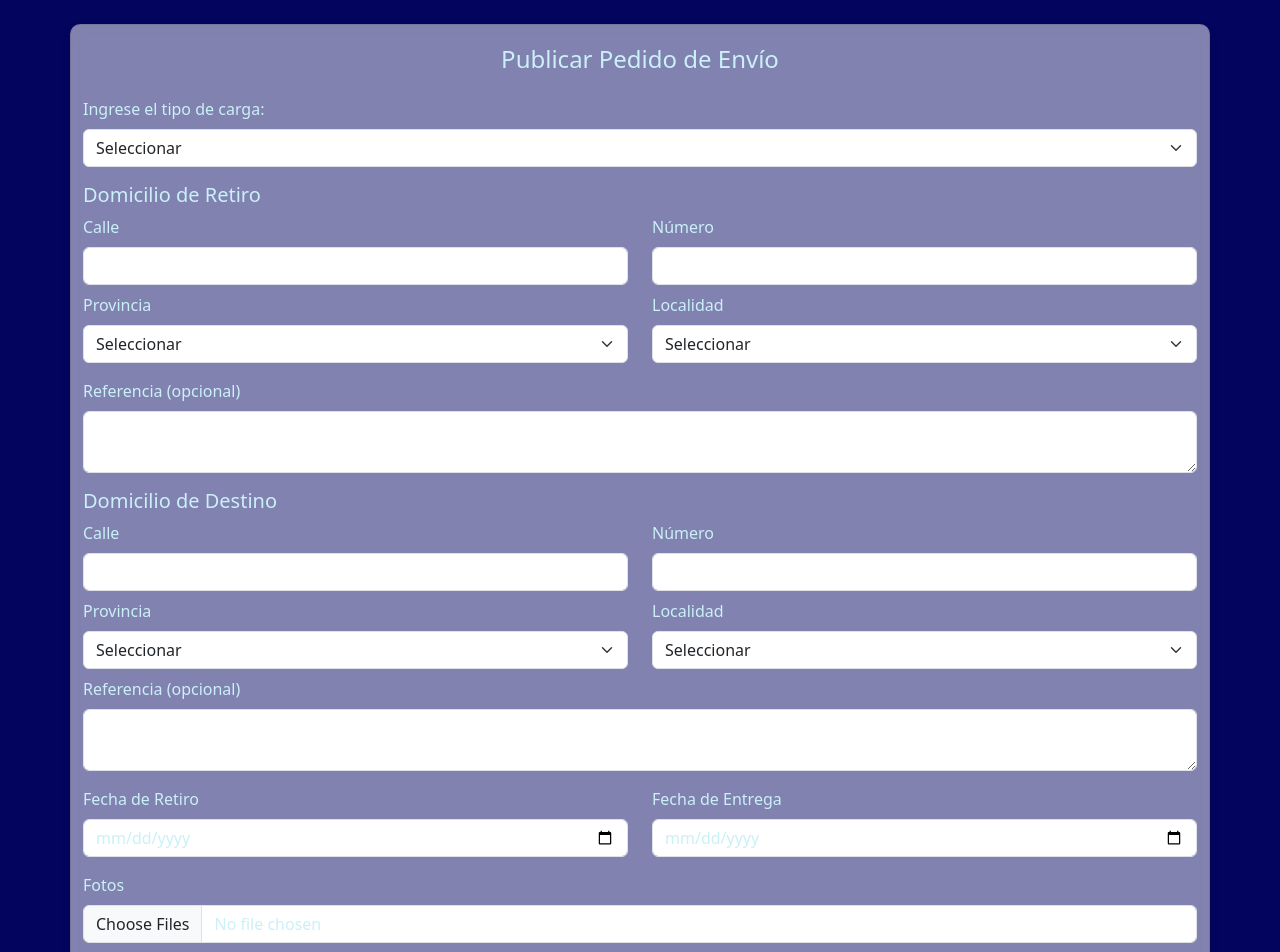
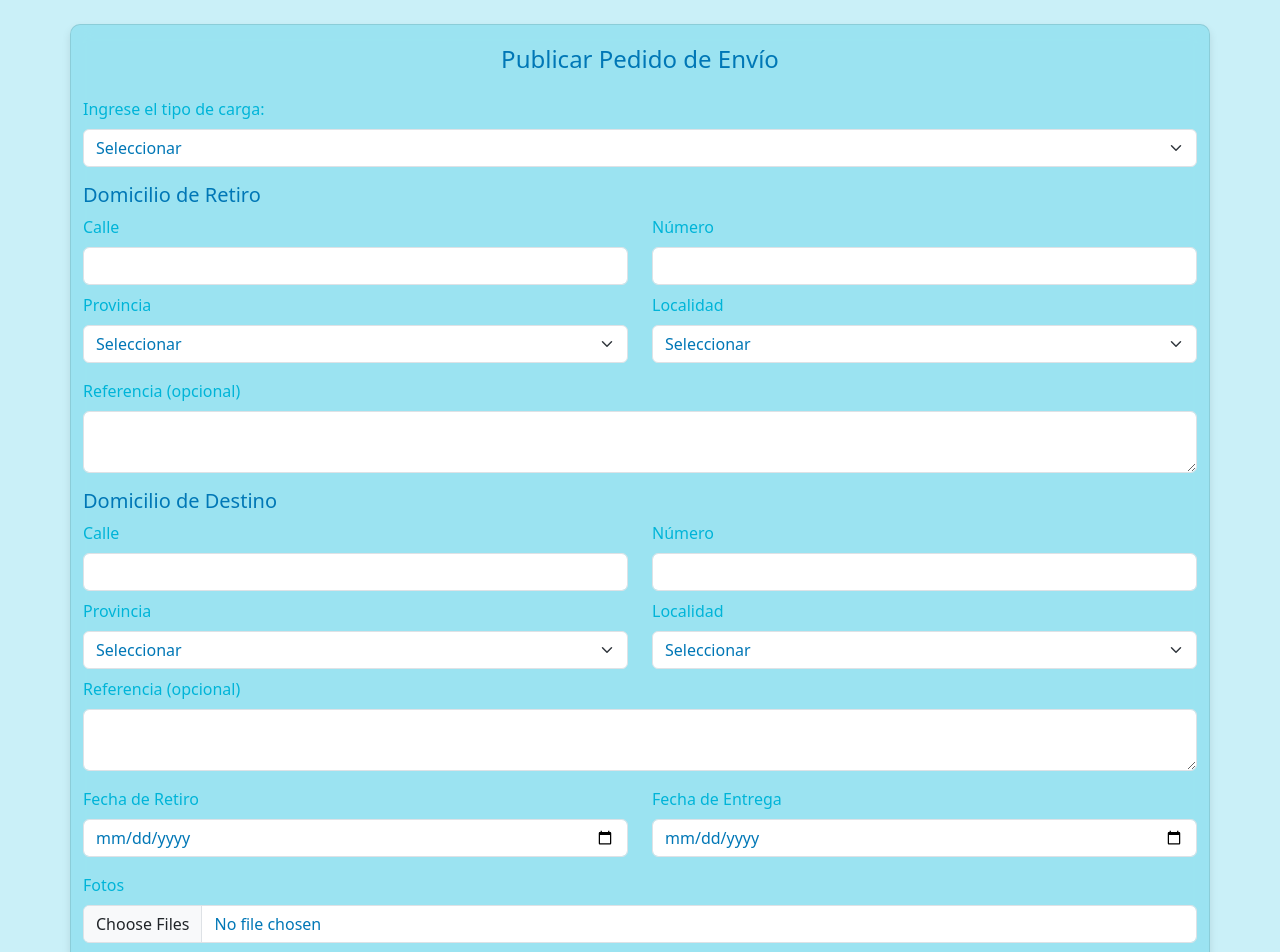
Before and after one commit to 82595-jorge-capellan/ISW-2024-Grupo-2-, a React (Vite) app in the folder Practico/Trabajos Prácticos Evaluables/TrabajoPractico6/: page / in a window 1280 px wide. Shown: the top 952 px of the page. Built offline with nearby package versions, Linux system fonts and the light colour scheme.

Commit message:
TP6- Fixes visuales y arreglo de colores

```diff
--- a/Practico/Trabajos Prácticos Evaluables/TrabajoPractico6/src/components/Formulario.jsx
+++ b/Practico/Trabajos Prácticos Evaluables/TrabajoPractico6/src/components/Formulario.jsx
@@ -4,6 +4,11 @@ import { useState } from "react";
 
 
 const Formulario = () => {
+
+    function submitPedidoDeEnvio(e){
+      e.preventDefault();
+      console.log("Me envio");
+    }
 
     const [datosProvincias, setDatosProvincias] = useState([]);
     const [datosLocalidades, setDatosSeleccionados] = useState([]);
@@ -47,7 +52,7 @@ const Formulario = () => {
       {console.log(datosProvincias)}
         <div className="container mt-4 formulario">
           <h4 className="titulo">Publicar Pedido de Envío</h4>
-          <form>
+          <form onSubmit={(e) => submitPedidoDeEnvio(e)}>
             <div className="mb-3">
               <label className="form-label">Ingrese el tipo de carga:</label>
               <select className="form-select">
@@ -172,7 +177,7 @@ const Formulario = () => {
             {/* Subir Fotos */}
             <div className="mt-3">
               <label className="form-label">Fotos</label>
-              <input type="file" className="form-control" multiple />
+              <input type="file" className="form-control" multiple accept=".jpg,.png" />
             </div>
 
             <button type="submit" className="btn btn-primary mt-4 mb-3">
--- a/Practico/Trabajos Prácticos Evaluables/TrabajoPractico6/src/css/Main.css
+++ b/Practico/Trabajos Prácticos Evaluables/TrabajoPractico6/src/css/Main.css
@@ -1,6 +1,7 @@
 body {
     /* background: linear-gradient(to top,  #0077B6, #03045E);  */
-    background:#03045E !important;
+    /*background:#03045E !important;*/
+    background: #CAF0F8 !important;
     /*, , #00B4D8 */
     background-repeat: no-repeat;
     background-attachment: fixed;
@@ -12,7 +13,7 @@ body {
 }
 
 .formulario {
-    background-color: rgba(255, 255, 255, 0.5);
+    background-color: #90E0EFCF;
     border-radius: 10px;
     padding: 20px;
     box-shadow: 0 4px 8px rgba(0, 0, 0, 0.1);
@@ -22,10 +23,14 @@ body {
 
 }
 
- h4, label, h2, h3, h5, input {
+ h4, h2, h3, h5, input, select, textarea {
 
-    color: #CAF0F8 !important;
+    color: #0077B6 !important;
 
+}
+
+label {
+    color: #00B4D8;
 }
 
 
```
